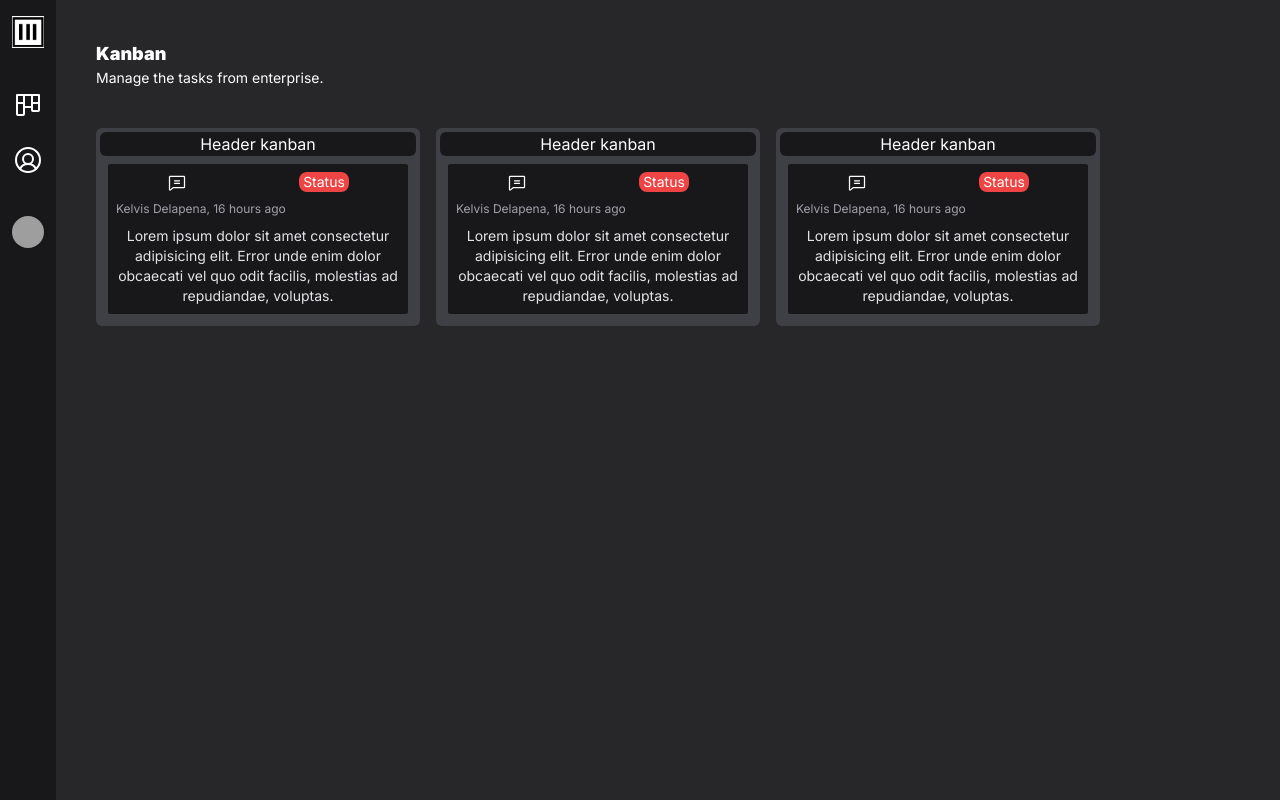
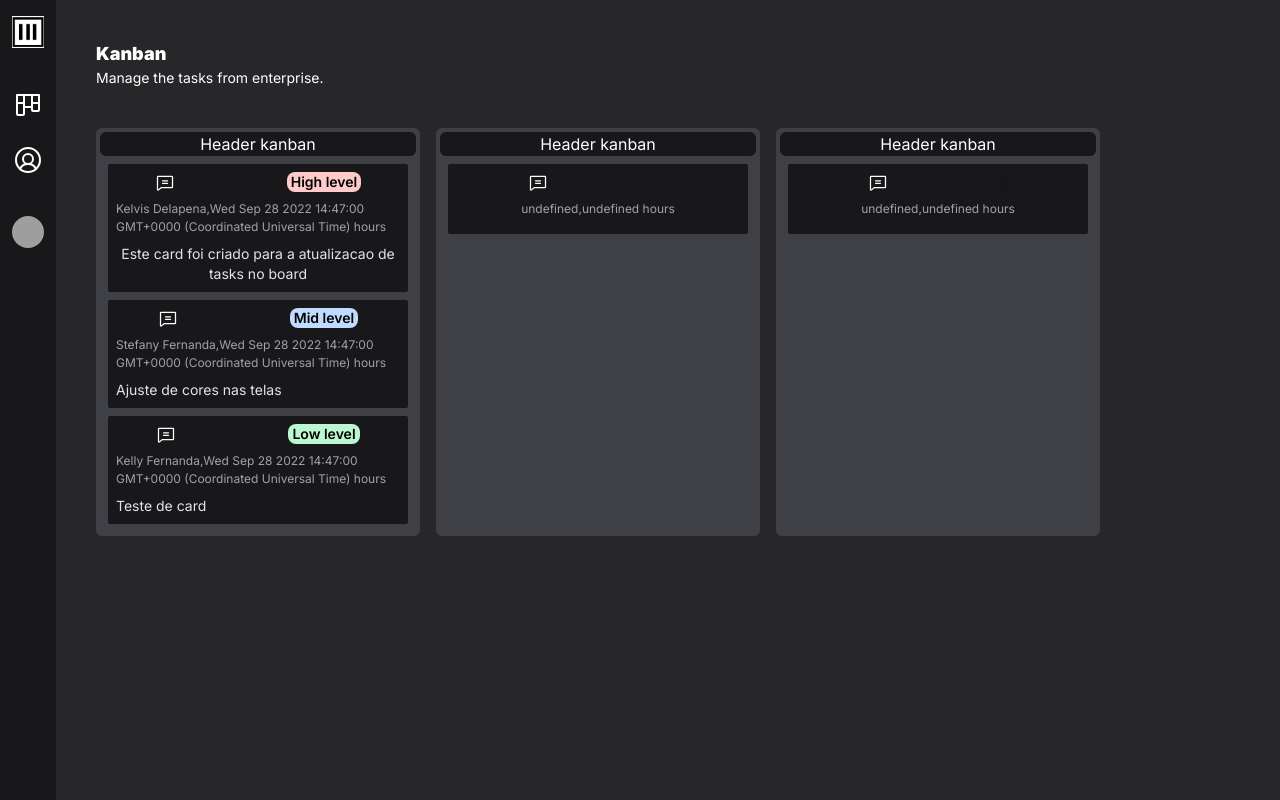
Before and after one commit to Kelvis-fernando/kanban-app, a React (Vite) app: page / in a window 1280 px wide. Built offline with nearby package versions, Linux system fonts and the light colour scheme; grey boxes are pictures that could not be loaded.

Commit message:
created mock to map items in card props, added type card, and created validation to colors status, and show with map in kanban colum

```diff
--- a/src/components/kanban/Card.tsx
+++ b/src/components/kanban/Card.tsx
@@ -1,18 +1,35 @@
 import { ChatText } from "phosphor-react";
+import CardType from "../../types/Card";
 
-const Card = () => {
+interface CardProps {
+  card?: CardType;
+}
+
+const Card = ({ card }: CardProps) => {
+  const validateStatus = (status: string | undefined) => {
+    switch (status) {
+      case "High level":
+        return "bg-red-200";
+      case "Mid level":
+        return "bg-blue-200";
+      case "Low level":
+        return "bg-green-200";
+    }
+  };
+
   return (
     <div className="p-2 max-w-[300px] flex flex-col items-center bg-zinc-900 my-2 mx-2 rounded-sm transparent">
       <header className=" flex space-x-28">
         <ChatText size={20} />
-        <span className="text-sm px-1 rounded-lg backdrop-blur-3xl bg-red-500">Status</span>
+        <span
+          className={`text-sm px-1 rounded-lg backdrop-blur-3xl text-black font-semibold ${validateStatus(card?.status)}`}
+        >
+          {card?.status}
+        </span>
       </header>
       <div className="flex flex-col items-start">
-        <h5 className="text-[12px] text-zinc-400 py-2">Kelvis Delapena, 16 hours ago</h5>
-        <p className="text-sm text-center text-zinc-200">
-          Lorem ipsum dolor sit amet consectetur adipisicing elit. Error unde enim dolor obcaecati
-          vel quo odit facilis, molestias ad repudiandae, voluptas.
-        </p>
+        <h5 className="text-[12px] text-zinc-400 py-2">{`${card?.name},${card?.createdAt} hours`}</h5>
+        <p className="text-sm text-center text-zinc-200">{card?.description}</p>
       </div>
     </div>
   );
--- a/src/pages/Kanban.tsx
+++ b/src/pages/Kanban.tsx
@@ -1,13 +1,50 @@
 import HeaderPage from "../components/HeaderPage";
 import Card from "../components/kanban/Card";
+
 const Kanban = () => {
+  const cards = [
+    {
+      id: 0,
+      kanbanColum: 0,
+      name: "Kelvis Delapena",
+      status: "High level",
+      createdAt: new Date(),
+      messages: [],
+      description: "Este card foi criado para a atualizacao de tasks no board",
+    },
+    {
+      id: 1,
+      kanbanColum: 0,
+      name: "Stefany Fernanda",
+      status: "Mid level",
+      createdAt: new Date(),
+      messages: [
+        {
+          name: "Kelvis Delapena",
+          message: "Alterar cores",
+        },
+      ],
+      description: "Ajuste de cores nas telas",
+    },
+    {
+      id: 2,
+      kanbanColum: 0,
+      name: "Kelly Fernanda",
+      status: "Low level",
+      createdAt: new Date(),
+      messages: [],
+      description: "Teste de card",
+    },
+  ];
   return (
     <div className="m-10">
       <HeaderPage title={"Kanban"} subtitle={"Manage the tasks from enterprise."} />
       <div className="grid grid-cols-3 grid-flow-col gap-4">
         <div className="bg-zinc-700 p-1 rounded-md">
           <div className="bg-zinc-900 px-2 rounded-md w-full text-center">Header kanban</div>
-          <Card />
+          {cards.map((card, index) => {
+            return <Card key={index} card={card} />;
+          })}
         </div>
         <div className="bg-zinc-700 p-1 rounded-md">
           <div className="bg-zinc-900 px-2 rounded-md w-full text-center">Header kanban</div>
--- /dev/null
+++ b/src/types/Card.ts
@@ -0,0 +1,9 @@
+export default interface Card {
+  id: number;
+  kanbanColum: number;
+  name: string;
+  status: string;
+  createdAt: Date;
+  messages: Array<{}>;
+  description: string;
+}
```
